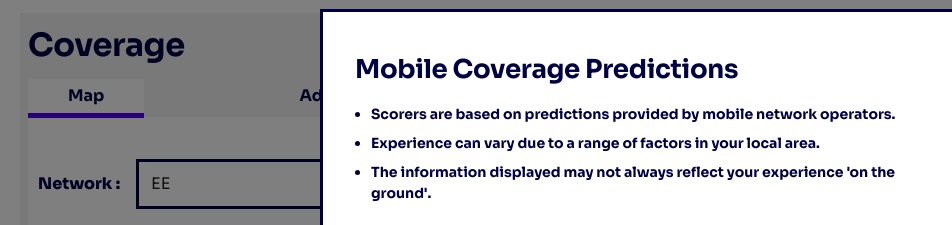
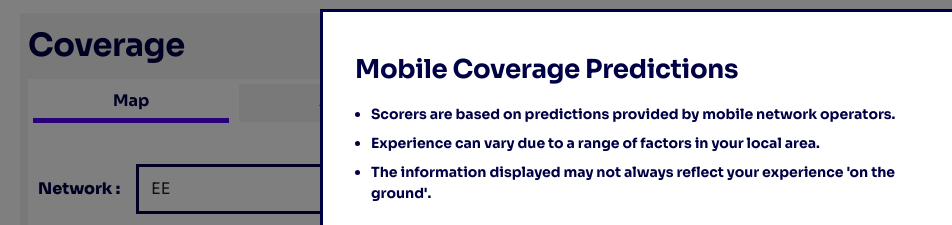
Before and after one commit to dxpui/WC, a plain HTML site: page result-page.html in a window 1280 px wide. Shown: the part 245-470 px from the top of the page, 0-952 px from the left. Drawn offline with nearby package versions, Linux system fonts and the light colour scheme; grey boxes are pictures that could not be loaded.

Commit message:
POC-64034-discoverability layout update - done

```diff
--- a/css/mobile-checker.css
+++ b/css/mobile-checker.css
@@ -765,9 +765,12 @@ input::-webkit-date-and-time-value {
     border-bottom: none;
 }
 
-    .custom-nav-tabs .nav-item {
-        border: none;
-    }
+        .custom-nav-tabs .nav-item {
+            border: none;
+            border-right: 5px solid white;
+            border-top: 5px solid white;
+            border-left: 5px solid white;
+        }
 
 .custom-tab-content .tab-pane {
     background-color: var(--color-white);
@@ -775,7 +778,7 @@ input::-webkit-date-and-time-value {
 }
 
 .custom-nav-tabs .nav-link {
-    padding: 5px 40px;
+    padding: 5px 80px;
     border-radius: 0;
     border: none;
     color: var(--color-default);
@@ -1227,14 +1230,14 @@ span.plus-minus-icon {
 
 /* Default: tabs stretch evenly */
 .custom-nav-tabs .nav-item {
-  flex: 1 1 auto;
+  flex: 0 1 auto;
   text-align: center;
 }
 
 /* Use flex layout for the tab list */
 .custom-nav-tabs {
   display: flex;
-  gap: 10px;
+  /* gap: 10px; */
 }
 
 /* When there are exactly 2 tabs, size to content */
```
